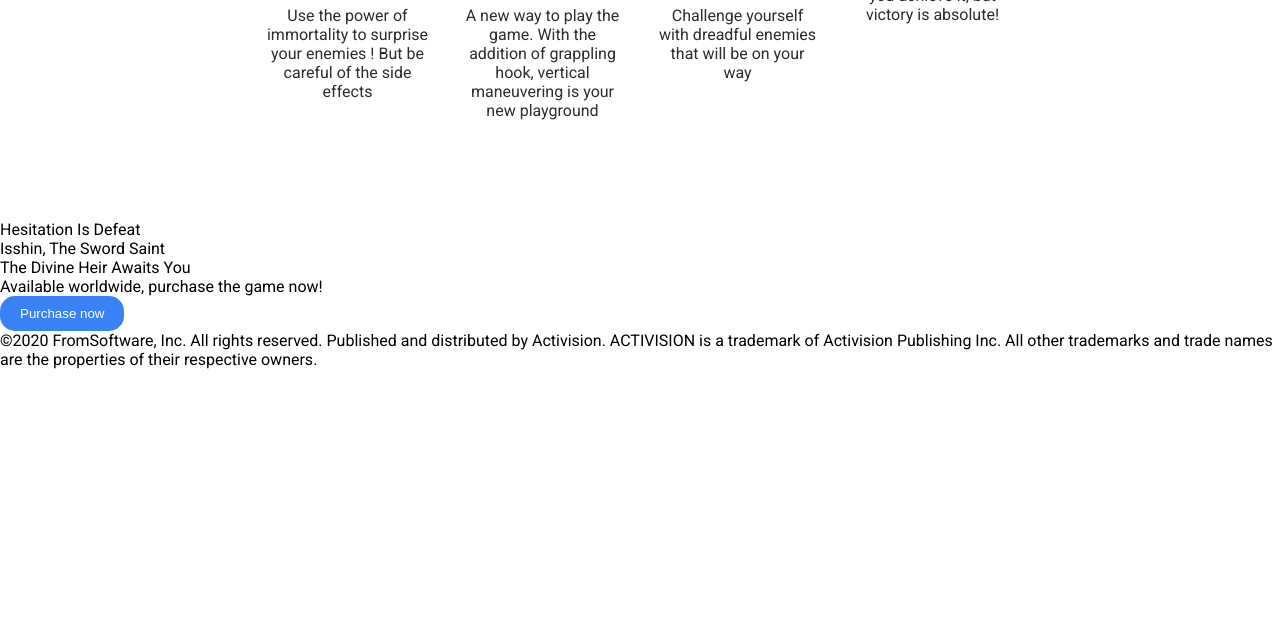
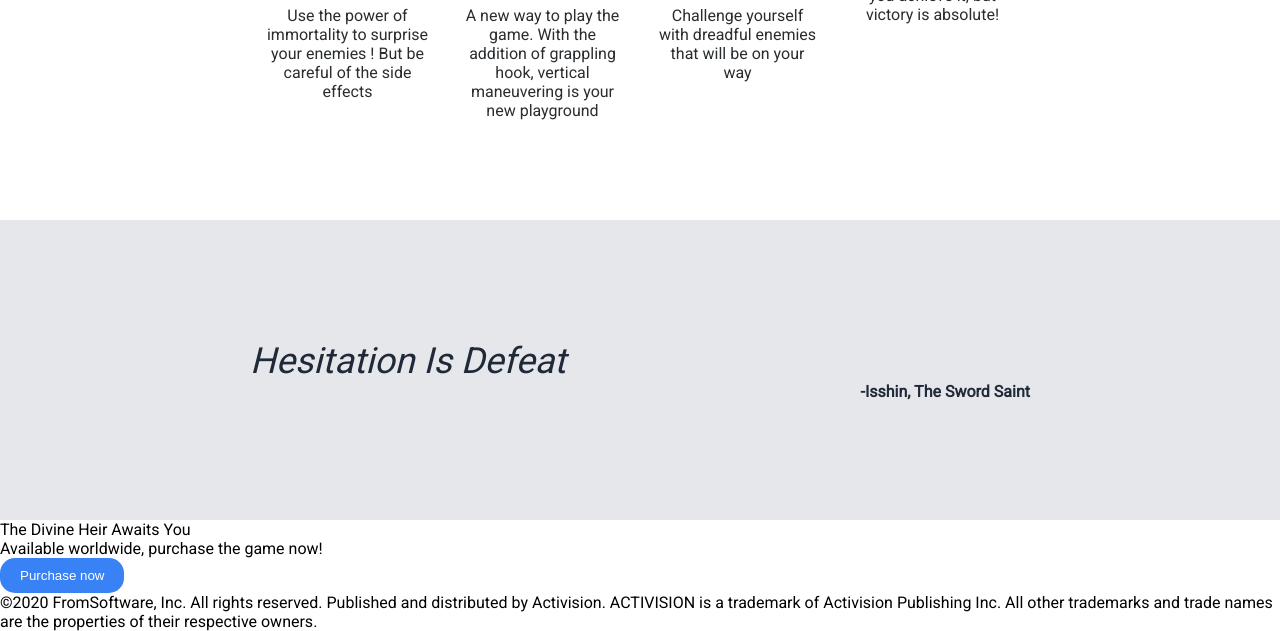
Before and after one commit to karamazovosky/TOP-Landing-Page, a plain HTML site: page index.html in a window 1280 px wide. Shown: the part 880-1511 px from the top of the page. Before the commit the page ends 1249 px from the top, so only its background shows below. Drawn offline with Linux system fonts and the light colour scheme.

Commit message:
Do css div third

```diff
--- a/index.html
+++ b/index.html
@@ -51,8 +51,8 @@
         </div>
     </div>
     <div class="third">
-        <div class="quotes">Hesitation Is Defeat</div>
-        <div class="quotes">Isshin, The Sword Saint</div>
+        <div class="quote">Hesitation Is Defeat</div>
+        <div class="quotes">-Isshin, The Sword Saint</div>
     </div>
     <div class="fourth">
         <div class="box">
--- a/style.css
+++ b/style.css
@@ -121,8 +121,27 @@ body {
     margin-bottom: 5px;
 }
 
+.third {
+    background-color: #e5e7eb;
+    height: 300px;
+    padding: 0 250px;
+    display: flex;
+    flex-direction: column;
+    justify-content: center;
+}
 
+.quote {
+    font-size: 36px;
+    font-style: italic;
+    color: #1f2937;
+    font-weight: 10;
+}
 
+.quotes {
+    align-self: flex-end;
+    color: #1f2937;
+    font-weight: 600;
+}
 
 
 
```
